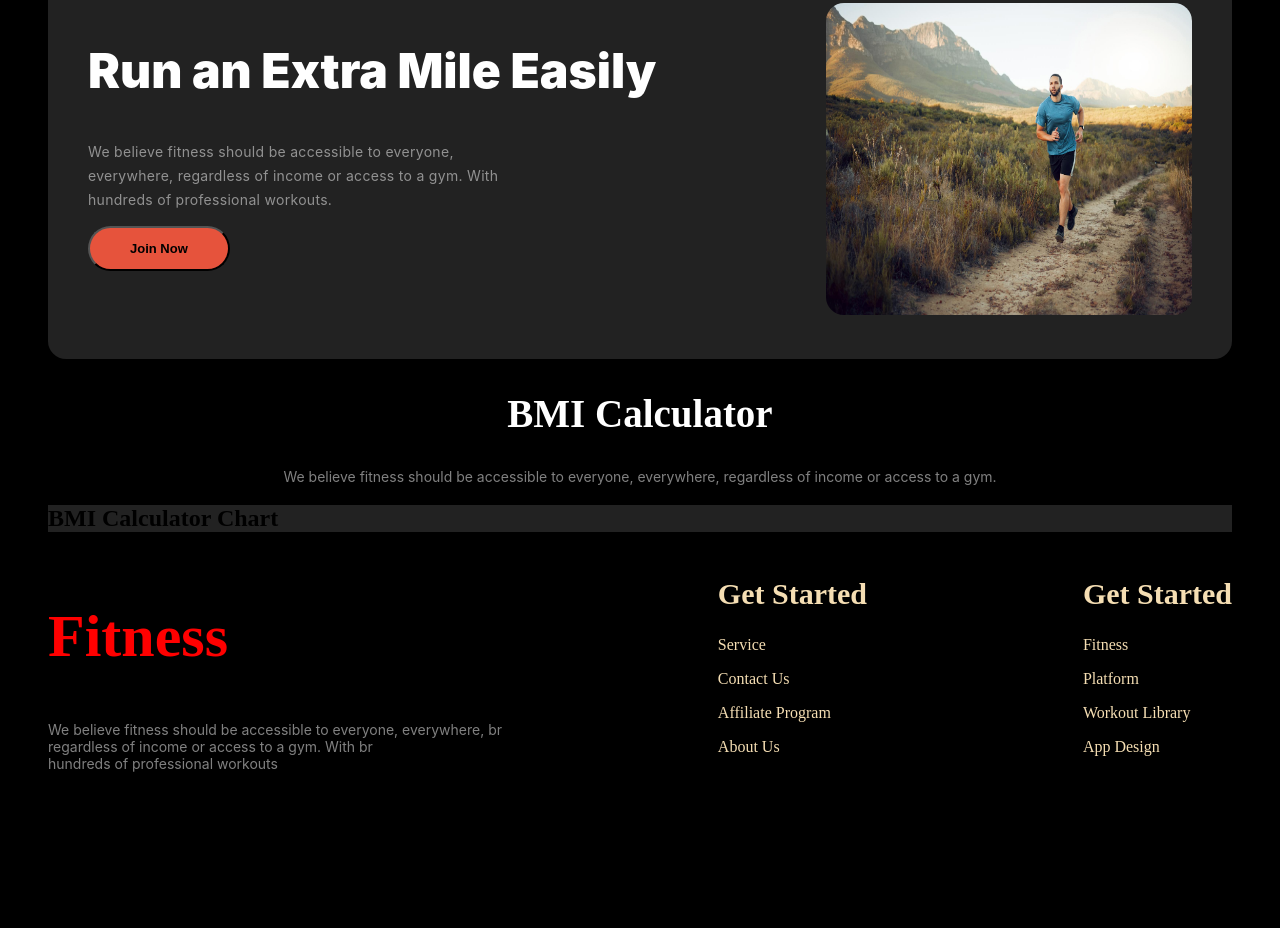
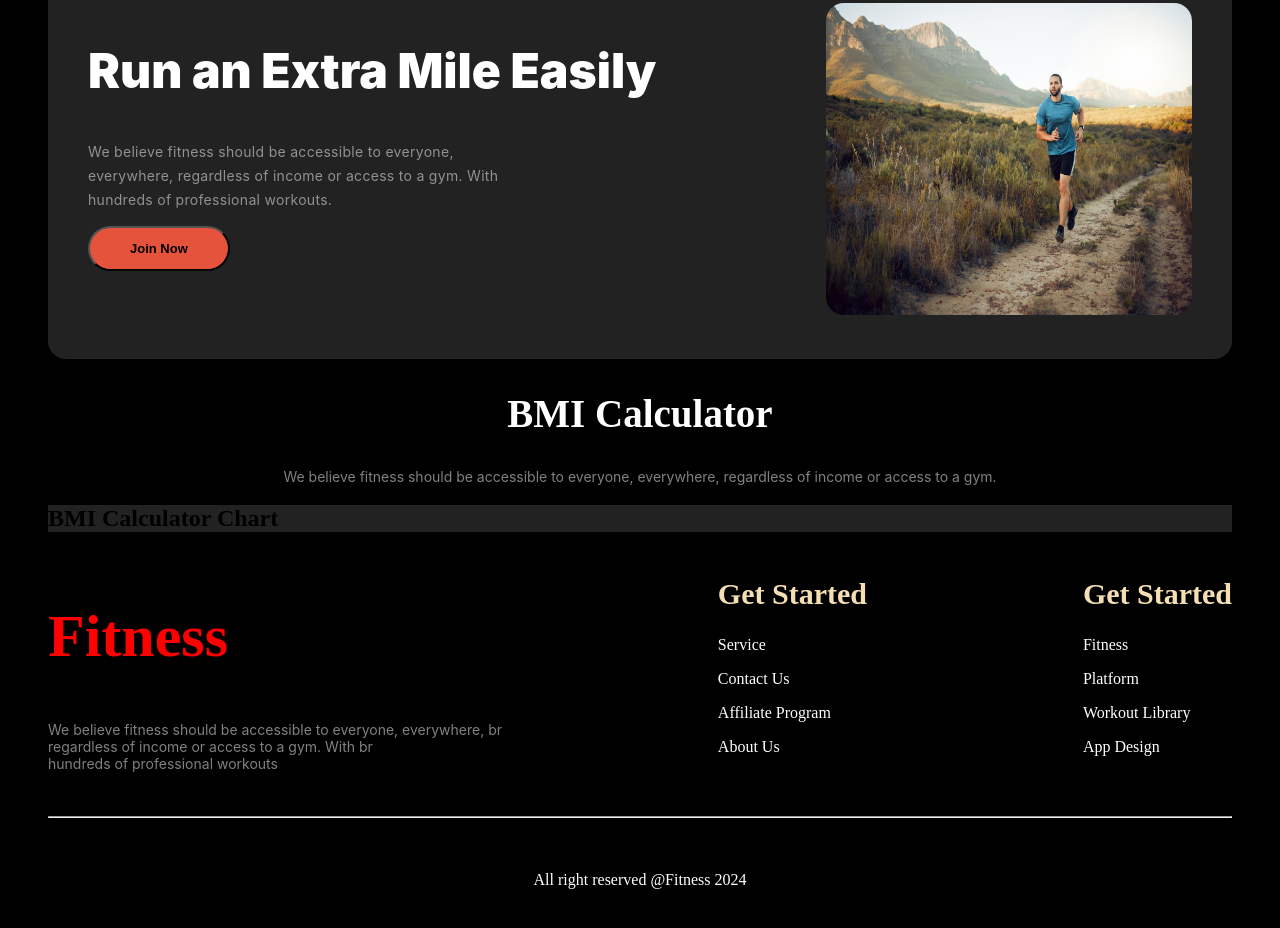
Before and after one commit to Waseque1000/assignment-002, a plain HTML site: page index.html in a window 1280 px wide. Shown: the part 1340-2268 px from the top of the page. Before the commit the page ends 2134 px from the top, so only its background shows below. Drawn offline with Linux system fonts and the light colour scheme.

Commit message:
foooter added

```diff
--- a/index.html
+++ b/index.html
@@ -117,11 +117,13 @@
     </section>
 
     <!--  ! footer -->
-    <section class="footer">
+    <section>
+      <div class="footer">
         <div>
           <h1 class="foot-h1">Fitness</h1>
           <p class="foot-p">
-          We believe fitness should be accessible to everyone, everywhere, br<br />
+            We believe fitness should be accessible to everyone, everywhere,
+            br<br />
             regardless of income or access to a gym. With br<br />
             hundreds of professional workouts
           </p>
@@ -144,6 +146,13 @@
             <p>App Design</p>
           </div>
         </div>
+      </div>
+      <div class="hr">
+        <hr />
+      </div>
+      <div>
+        <p class="copy">All right reserved @Fitness 2024</p>
+      </div>
     </section>
   </body>
 </html>
--- a/style.css
+++ b/style.css
@@ -223,10 +223,22 @@ run  */
 }
 
 .footer-services {
-  color: wheat;
+  color: rgb(255, 255, 255);
 }
 
 .footer {
   display: flex;
   justify-content: space-between;
 }
+
+.hr {
+  margin-top: 30px;
+  margin-bottom: 30px;
+}
+
+.copy {
+  color: rgb(255, 255, 255);
+  text-align: center;
+  padding-bottom: 35px;
+  padding-top: 23px;
+}
```
Lines whose indentation alone changed are shown as unchanged.
